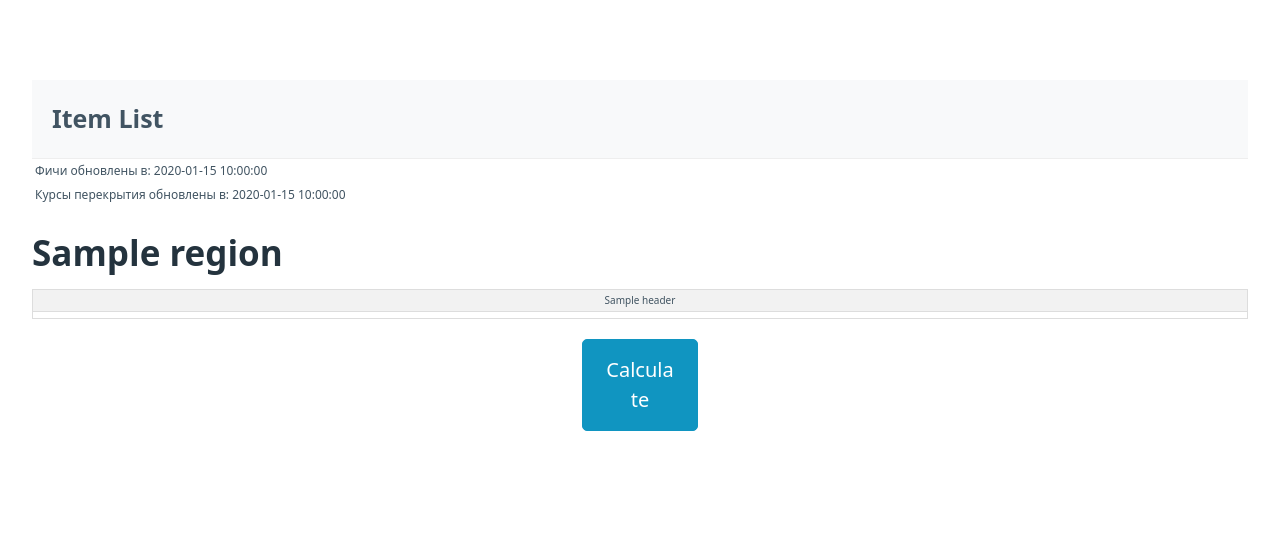
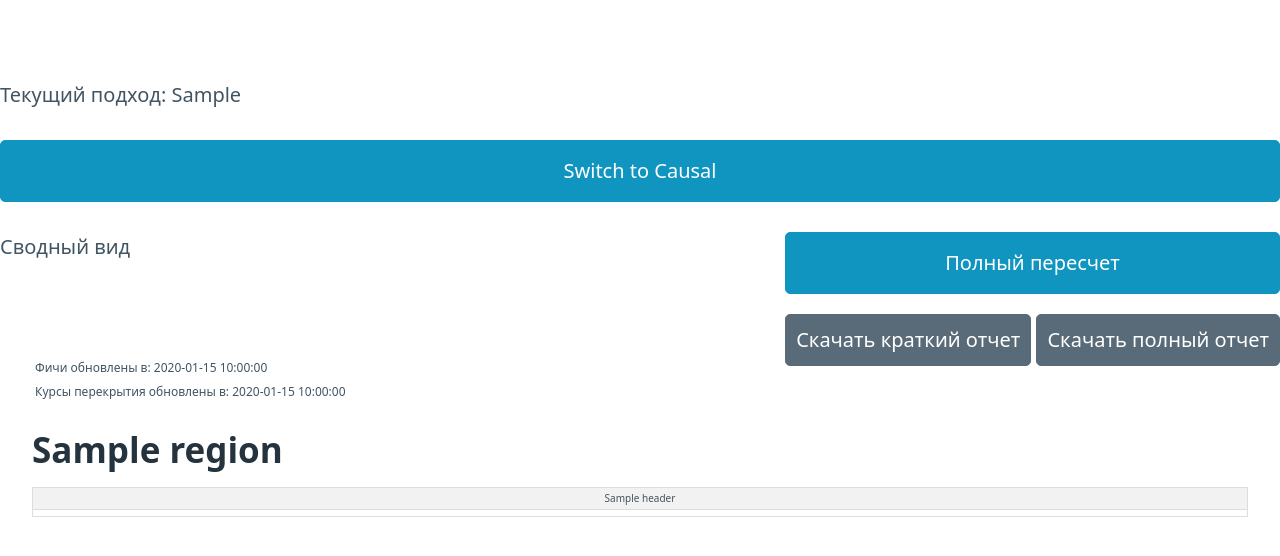
Before and after one commit to amstel1/elasticity, a FastAPI app: template templates/list.html in a window 1280 px wide. Shown: the top 556 px of the page. Run offline with FastAPI, Linux system fonts and the light colour scheme; the template is opened without the code that fills it: most values are stand-ins (such as "Sample title", 1, 10 or a date in 2020); lists and menus that the app fills with data are empty.

Commit message:
Update list.html

```diff
--- a/templates/list.html
+++ b/templates/list.html
@@ -4,86 +4,50 @@
     <head>
         <meta charset="UTF-8">
         <meta name="viewport" content="width=device-width, initial-scale=1.0">
-        <title>Item List</title>
-<!--        <link rel="stylesheet" href="https://cdn.jsdelivr.net/npm/@picocss/pico@1/css/pico.min.css">-->
+        <title>Эластичность курса - свод</title>
         <link rel="stylesheet" href="{{ url_for('static', path='pico.css') }}">
-
-        <style>
-            .nav-container {
-                display: flex;
-                justify-content: space-between;
-                align-items: center;
-                padding: 1rem;
-                background-color: #f8f9fa; /* Light background */
-                border-bottom: 1px solid #eee; /* Subtle border */
-                border-collapse: collapse;
-                width: 95%;
-                margin-left: auto;
-                margin-right: auto;
-            }
-
-            .nav-left {
-                display: flex;
-                align-items: center;
-            }
-
-            .nav-title {
-                font-size: 1.25rem;
-                font-weight: bold;
-                margin-right: 1rem;
-            }
-
-            .nav-right {
-                display: flex;
-                align-items: center;
-                gap: 1rem; /* Space between elements */
-            }
-
-            .nav-user-info {
-                font-size: 0.9rem;
-                color: #6c757d; /* Muted text color */
-            }
-
-            .nav-logout-button {
-                --pico-color: #dc3545; /* Red color for logout */
-                --pico-contrast: #fff;
-                font-size: 0.9rem;
-            }
-
-            .calculate-form {
-                display: flex;
-                justify-content: center;
-                margin-top: 1rem; /* Add some space above the button */
-                border-collapse: collapse;
-                width: 9%;
-                margin-left: auto;
-                margin-right: auto;
-            }
-        </style>
+        <link rel="stylesheet" href="{{ url_for('static', path='custom.css') }}">
     </head>
     <body>
         <main>
+            <p>Текущий подход: {{ model_type }}</p>
+            <form action="change-model-type" method="post" class="toggle-form">
+                <button type="submit" class="toggle-button">
+                    {% if model_type == 'causal' %}
+                        Switch to Predictive
+                    {% else %}
+                        Switch to Causal
+                    {% endif %}
+                </button>
+            </form>
             <nav class="nav-container">
                 <div class="nav-left">
-                    <span class="nav-title">Item List</span>
+                    <span class="nav-title">Сводный вид</span>
                 </div>
-                {% if current_user %}
-                <div class="nav-right">
-                    <span class="nav-user-info">Logged in as {{ current_user.user_name }}</span>
-                    <a href="/logout" role="button" class="nav-logout-button">Logout</a>
+                <div></div>
+                <div class="nav-actions">
+                    <form action="/" method="get">
+                        <input type="hidden" name="action" value="press">
+                        <button type="submit">Полный пересчет</button>
+                    </form>
+                    <a href="/download/file_short"
+                       role="button"
+                       class="secondary"
+                       download="short__usd_eur_rub.xlsx">
+                    Скачать краткий отчет
+                    </a>
+                    <a href="/download/file_long"
+                       role="button"
+                       class="secondary"
+                       download="long__usd_eur_rub.xlsx">
+                    Скачать полный отчет
+                    </a>
                 </div>
-                {% endif %}
             </nav>
             <div>
-                <form method="post" action="/calculate">
-                    <div>
-                        {% include 'item_table.html' %}
-                        <div class="calculate-form">
-                            <input type="hidden" name="mode" value="fast">
-                            <button type="submit">Calculate</button>
-                        </div>
-                    </div>
-                </form>
+                <div>
+                    {% include 'item_table.html' %}
+                </div>
             </div>
         </main>
     </body>
```
